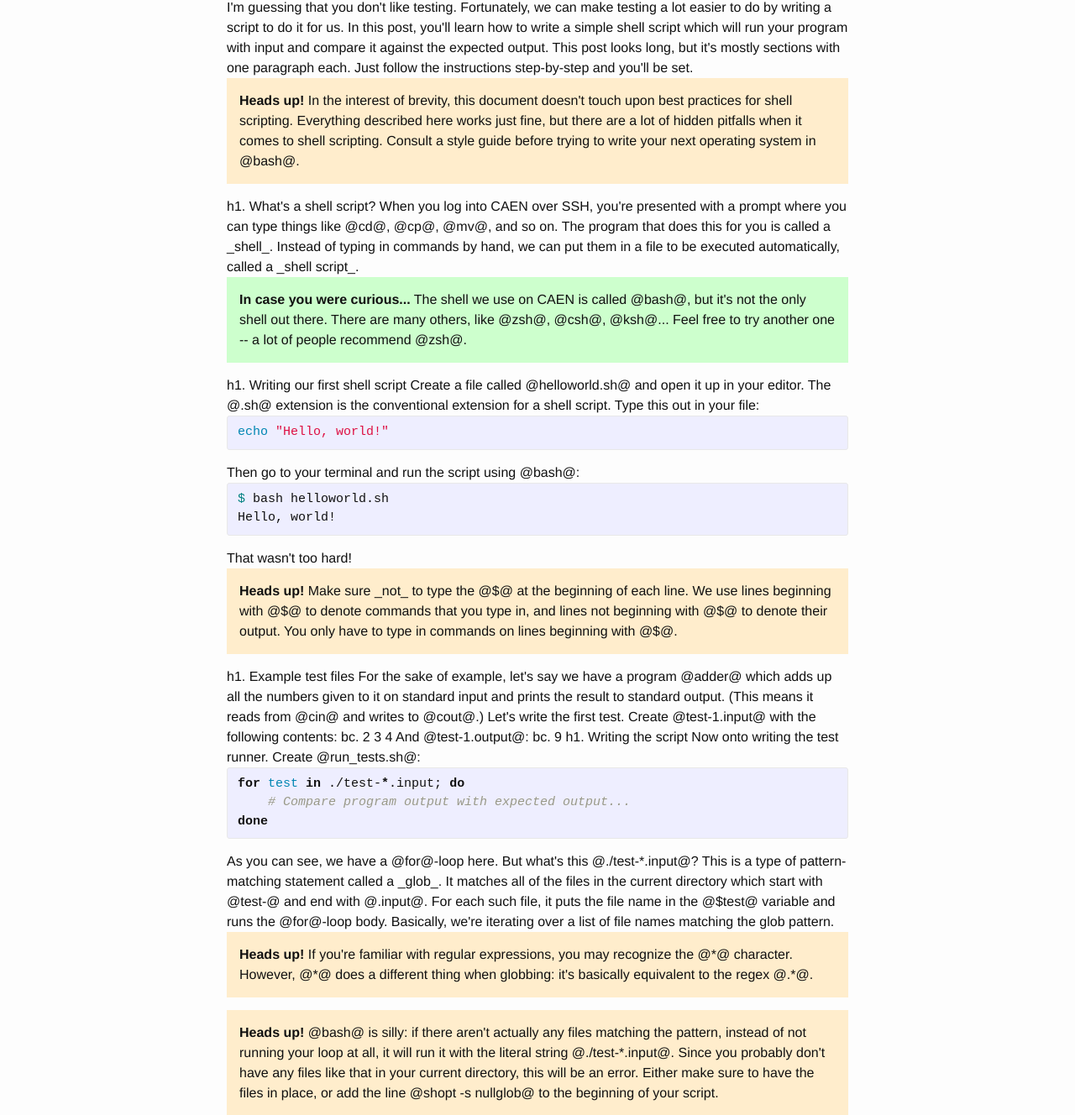
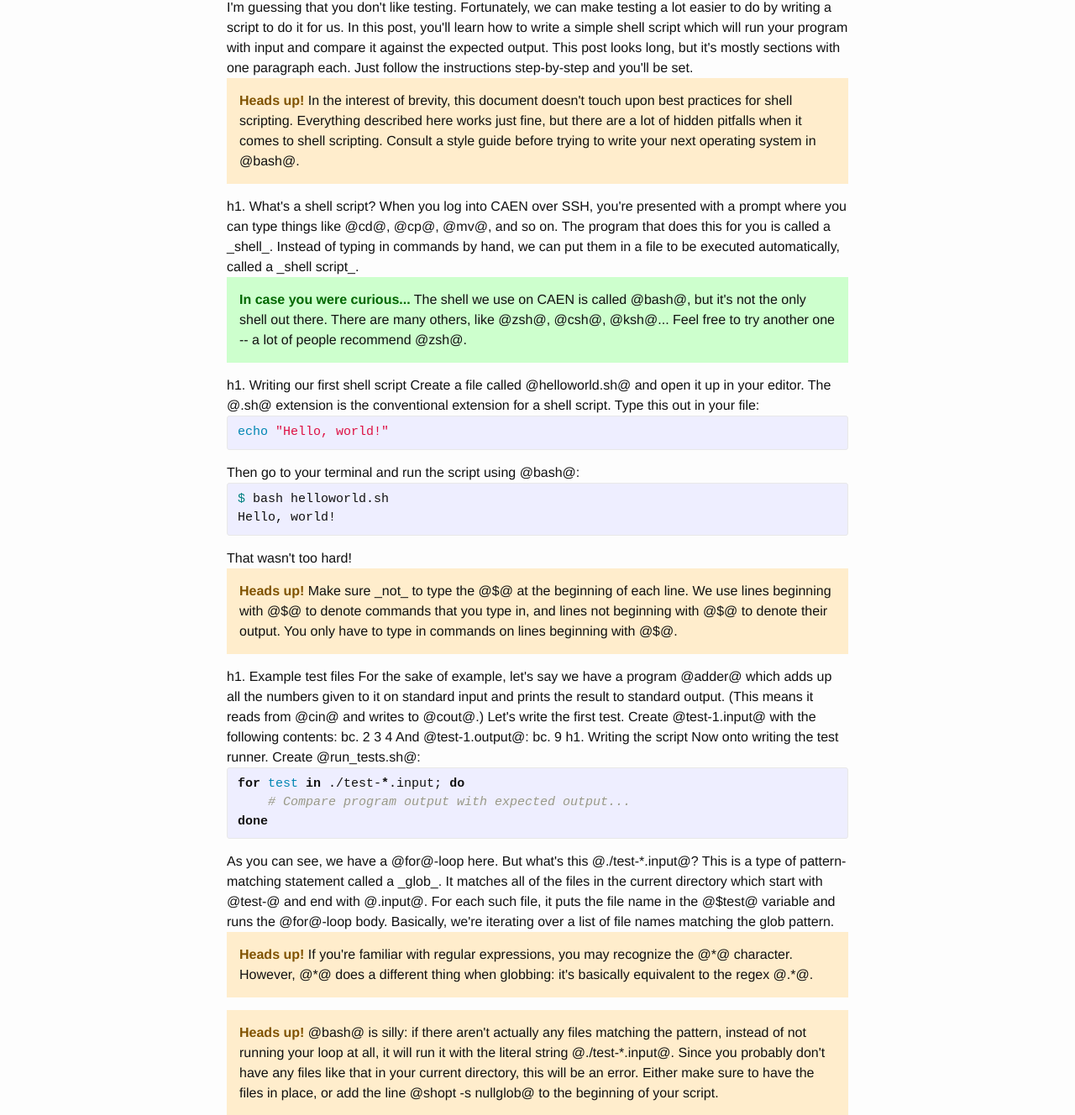
Before and after one commit to arxanas/how-to-survive-eecs-281, a Jekyll site: the page built from _posts/2014-12-21-painless-automated-testing.textile, in a window 1280 px wide. Shown: the part 167-1495 px from the top of the page at 84% size. Built offline with Jekyll 4.4.1, drawn with Linux system fonts in a browser that asks for light colours.

Commit message:
Added styles for a tip aside.

```diff
--- a/_sass/_site.scss
+++ b/_sass/_site.scss
@@ -1,5 +1,11 @@
 $aside-info-color: lighten(green, 65%);
 $aside-warning-color: lighten(orange, 40%);
+$aside-tip-color: lighten(purple, 65%);
+
+// TODO: use some desaturation function instead of darken.
+$aside-info-header-color: darken($aside-info-color, 70%);
+$aside-warning-header-color: darken($aside-warning-color, 65%);
+$aside-tip-header-color: darken($aside-tip-color, 55%);
 
 aside {
     background-color: lighten($grey-color-light, 3%);
@@ -19,6 +25,7 @@
 
         &::before {
             content: "In case you were curious...";
+            color: $aside-info-header-color;
         }
     }
 
@@ -27,6 +34,16 @@
 
         &::before {
             content: "Heads up!";
+            color: $aside-warning-header-color;
+        }
+    }
+
+    &.aside-tip {
+        background-color: $aside-tip-color;
+
+        &::before {
+            content: "Pro tip";
+            color: $aside-tip-header-color;
         }
     }
 }
```
